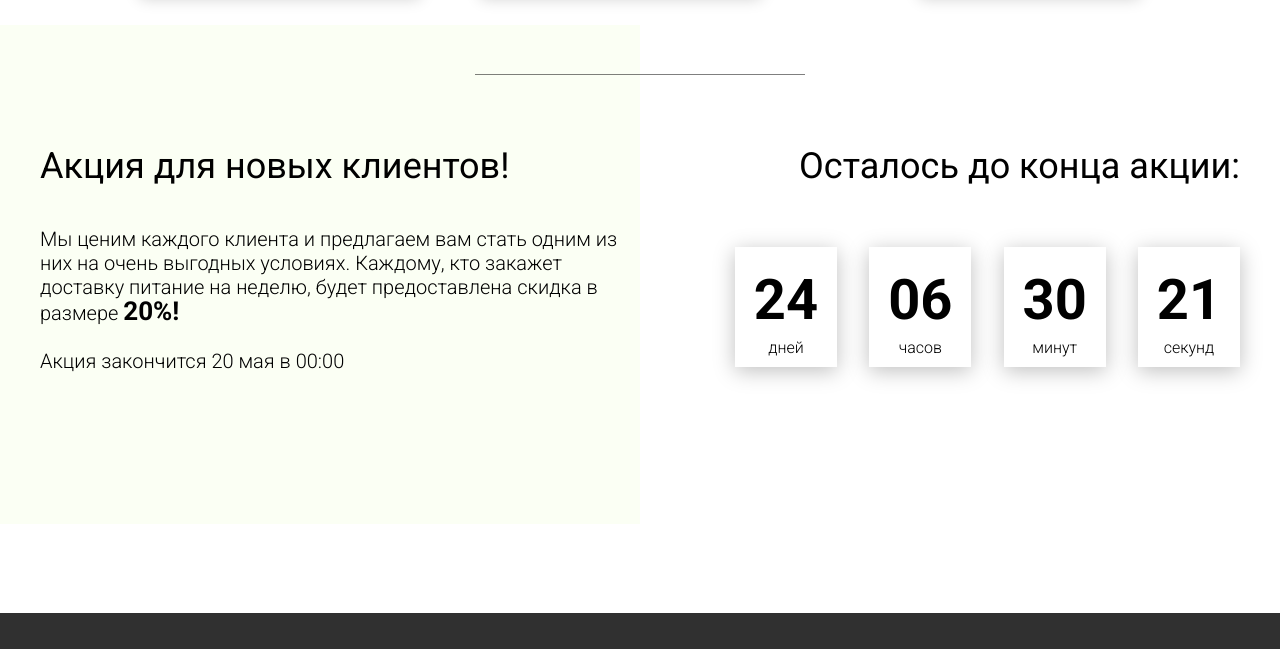
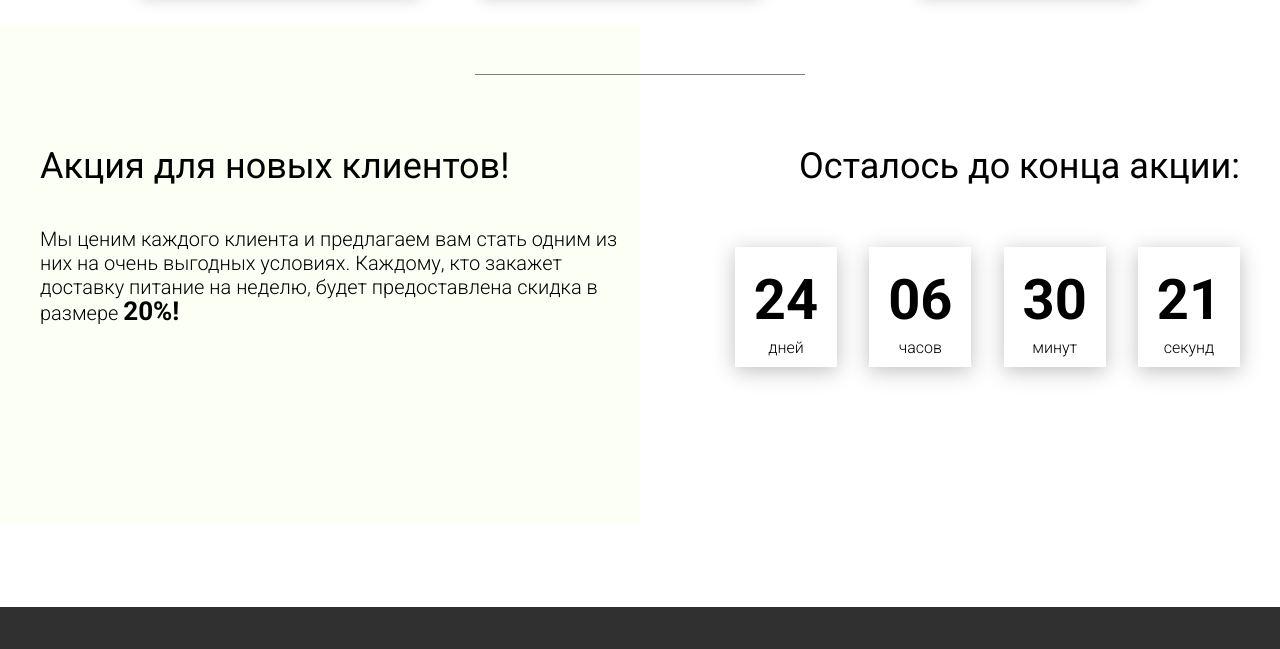
Before and after one commit to KojikiKiraFox/SportPit, a plain HTML site: page index.html in a window 1280 px wide. Shown: the part 3419-4068 px from the top of the page. Drawn offline with nearby package versions, Linux system fonts and the light colour scheme.

Commit message:
Update index.html

```diff
--- a/index.html
+++ b/index.html
@@ -246,8 +246,6 @@
                 <div class="promotion__descr">
                     Мы ценим каждого клиента и предлагаем вам стать одним из них на очень выгодных условиях.
                     Каждому, кто закажет доставку питание на неделю, будет предоставлена скидка в размере <span>20%!</span>
-                    <br><br>
-                    Акция закончится 20 мая в 00:00
                 </div>
             </div>
             <div class="promotion__timer">
```
